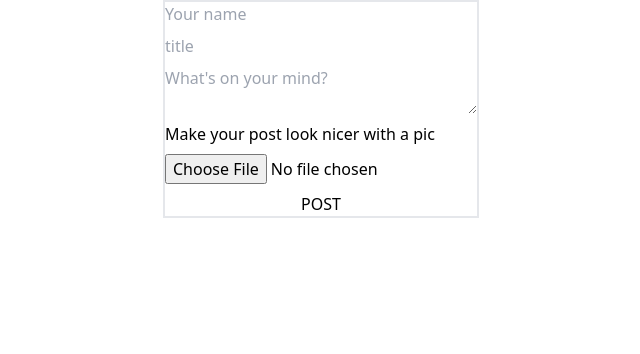
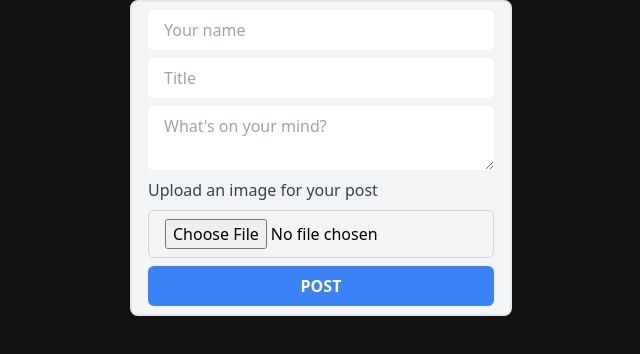
Before and after one commit to AlessandroCampo/express-blog-routing, a website: page views/posts.html in a window 1280 px wide. Shown: the whole page, without its empty margins (319-959 px from the left). Drawn offline with nearby package versions, Linux system fonts and the light colour scheme; no server answers.

Commit message:
feat: """"dark mode""""

```diff
--- a/public/js/script.js
+++ b/public/js/script.js
@@ -6,47 +6,38 @@ const formatDate = (dateString) => {
 }
 
 
-
-
 const printFeed = async () => {
-    let response
+    let response;
     try {
         response = await axios.get('http://localhost:3000/posts');
     } catch (err) {
-        console.error(err)
+        console.error(err);
     }
     if (response) {
-        console.log(response)
+        console.log(response);
         const postsHTML = response.data.map(post => `
-        <div class="max-w-sm rounded overflow-hidden shadow-lg">
-            <a href="http://localhost:3000/posts/${post.slug}">
+            <div class="max-w-sm rounded overflow-hidden shadow-lg bg-gray-800 text-white mb-8">
+                <a href="http://localhost:3000/posts/${post.slug}" class="block">
                     <div class="px-6 py-4">
-                    <p class="text-gray-600 text-sm"><span class="font-bold me-2">${post.author}</span> ${formatDate(post.creation_date)}</p>
+                        <p class="text-gray-400 text-sm"><span class="font-bold me-2">${post.author}</span> ${formatDate(post.creation_date)}</p>
                     </div>
                     <img class="h-[300px] object-cover w-full" src="${post.image}" alt="${post.title}">
                     <div class="px-6 py-4">
                         <div class="font-bold text-xl mb-2">${post.title}</div>
-                    <p class="text-gray-700 text-base">${post.content}</p>
+                        <p class="text-gray-300 text-base">${post.content}</p>
                     </div>
                     <div class="px-6 py-4">
-                    ${post.tags.map(tag => `<span class="inline-block bg-gray-200 rounded-full px-3 py-1 text-sm font-semibold text-gray-700 mr-2">${tag}</span>`).join('')}
+                        ${post.tags.map(tag => `<span class="inline-block bg-gray-700 rounded-full px-3 py-1 text-sm font-semibold text-white mr-2">${tag}</span>`).join('')}
                     </div>
                 </a>
                 <form class="px-6 py-4" action="http://localhost:3000/posts/${post.slug}/comment" method="post">
-                    <textarea name="comment"></textarea>
-                    <input type="submit" value="Leave a comment" />
+                    <textarea name="comment" class="w-full bg-gray-700 text-gray-300 px-4 py-2 rounded-md focus:outline-none focus:ring focus:border-blue-300" placeholder="Leave a comment..."></textarea>
+                    <input type="submit" value="Leave a comment" class="mt-2 px-4 py-2 bg-blue-500 hover:bg-blue-700 text-white font-bold rounded-md cursor-pointer">
                 </form>
             </div>
-
         `).join('');
 
         postContainer.innerHTML += postsHTML;
-        // const form = document.querySelectorAll('form')
-        // form.forEach(f => {
-        //     f.addEventListener('click', (event) => {
-        //         event.preventDefault()
-        //     })
-        // })
     }
 }
 
--- a/views/posts.html
+++ b/views/posts.html
@@ -14,15 +14,21 @@
 <body>
 
     <div id="posts" class="flex gap-6 items-center justify-center flex-col">
-        <form action="http://localhost:3000/posts/create" method="post" class="flex flex-col gap-2 border-2"
-            enctype="multipart/form-data">
-            <input type="text" name="author" id="author" placeholder="Your name">
-            <input type="text" name="title" id="title" placeholder="title">
-            <textarea name="content" id="content" placeholder="What's on your mind?"></textarea>
-            <label for="image"> Make your post look nicer with a pic</label>
-            <input type="file" name="image" id="image" accept=".jpg, .png, .jpeg">
-            <button type="submit">POST</button>
+        <form action="http://localhost:3000/posts/create" method="post"
+            class="flex flex-col gap-2 border-2 px-4 py-2 rounded-lg bg-gray-100">
+            <input type="text" name="author" id="author" placeholder="Your name"
+                class="px-4 py-2 rounded-md focus:outline-none focus:ring focus:border-blue-300">
+            <input type="text" name="title" id="title" placeholder="Title"
+                class="px-4 py-2 rounded-md focus:outline-none focus:ring focus:border-blue-300">
+            <textarea name="content" id="content" placeholder="What's on your mind?"
+                class="px-4 py-2 rounded-md focus:outline-none focus:ring focus:border-blue-300"></textarea>
+            <label for="image" class="text-gray-700">Upload an image for your post</label>
+            <input type="file" name="image" id="image" accept=".jpg, .png, .jpeg"
+                class="border border-gray-300 rounded-md px-4 py-2">
+            <button type="submit"
+                class="bg-blue-500 hover:bg-blue-700 text-white font-bold py-2 px-4 rounded-md cursor-pointer">POST</button>
         </form>
+
 
     </div>
 
@@ -33,3 +39,9 @@
 </body>
 
 </html>
+
+<style>
+    body {
+        background-color: #121212;
+    }
+</style>
```
Lines whose indentation alone changed are shown as unchanged.
